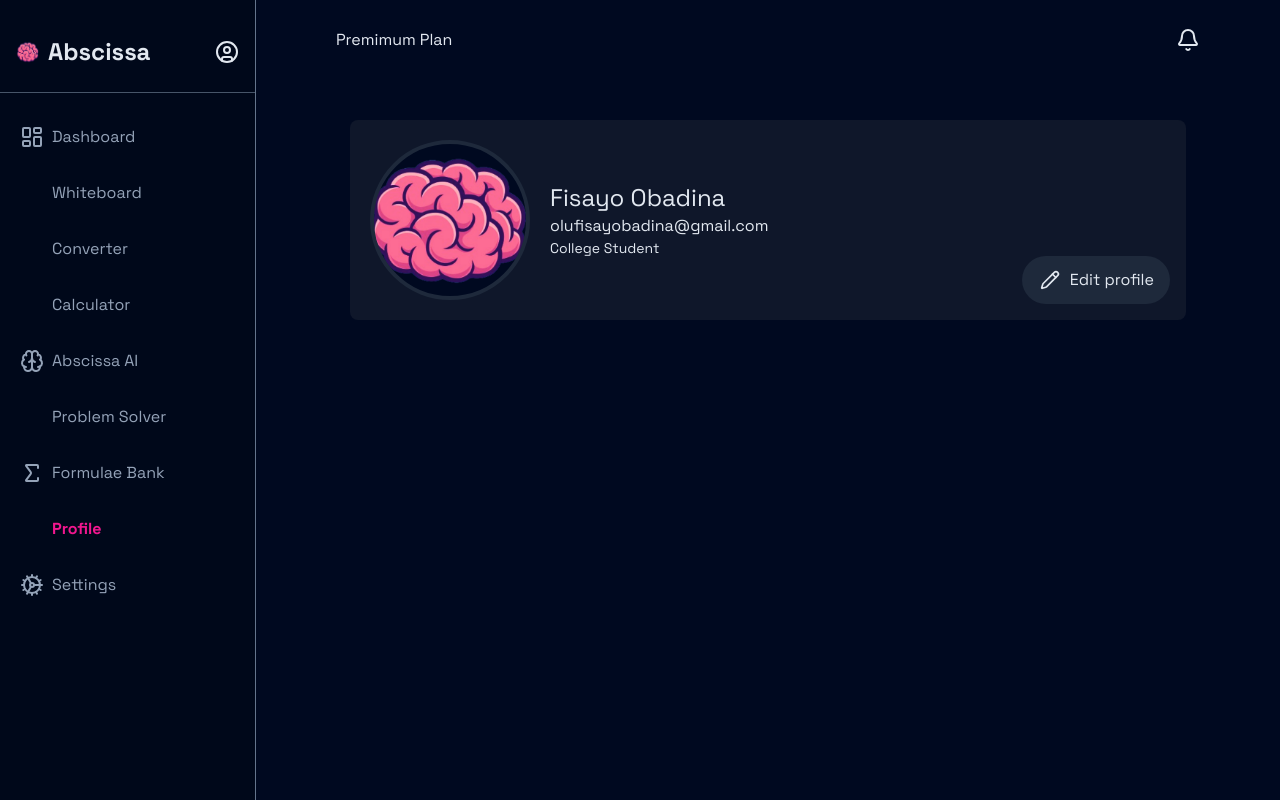
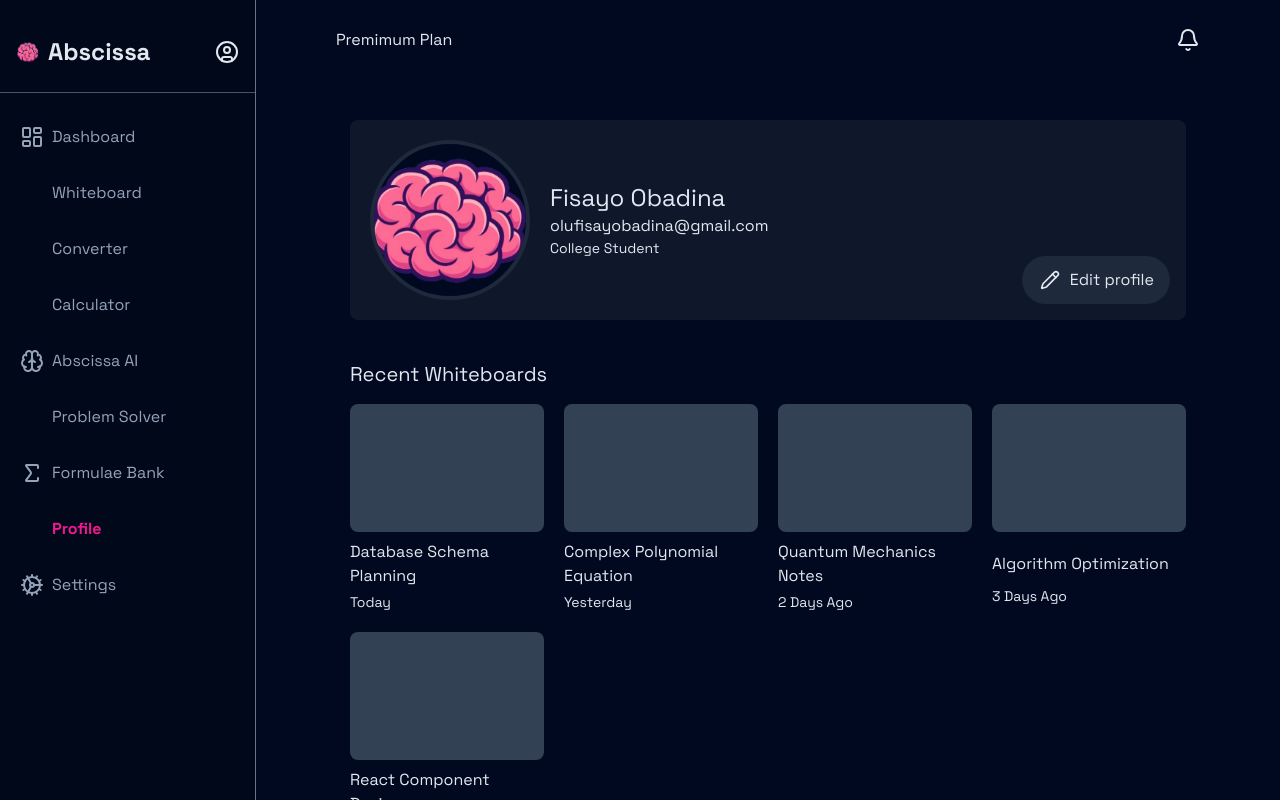
Before and after one commit to fisayo-dev/abscissa, a React (Vite) app in the folder frontend/: page /profile in a window 1280 px wide. Built offline with nearby package versions, Linux system fonts and the light colour scheme; some icons are missing.

Commit message:
created whiteboards display section for user profile

```diff
--- a/frontend/src/pages/Private/Profile.jsx
+++ b/frontend/src/pages/Private/Profile.jsx
@@ -1,11 +1,21 @@
-import { Pencil, Users} from "lucide-react";
+import { Pencil, Users } from "lucide-react";
 import { useState } from "react";
+import { Link } from "react-router-dom";
 
 const Profile = () => {
   const [userAlive, setUserAlive] = useState(true);
+  const sampleWhiteBoards = [
+    { title: "Database Schema Planning", date: "Today" },
+    { title: "Complex Polynomial Equation", date: "Yesterday" },
+    { title: "Quantum Mechanics Notes", date: "2 Days Ago" },
+    { title: "Algorithm Optimization", date: "3 Days Ago" },
+    { title: "React Component Design", date: "Last Week" },
+  ];
+
   return (
     <div className="mx-auto 2xl:w-2/3 w-11/12">
       <div className="mt-10">
+        <div className="grid gap-10">
           <div className="relative bg-slate-900 rounded-lg p-5">
             {/* Edit or view profile */}
             <div className="absolute bottom-4 right-4">
@@ -50,6 +60,21 @@ const Profile = () => {
               </div>
             </div>
           </div>
+          <div className="grid gap-4">
+            <h2 className="text-xl">Recent Whiteboards</h2>
+            <div className="grid grid-cols-1 sm:grid-cols-2 md:grid-cols-4 gap-5">
+              {sampleWhiteBoards.map((board,index) => (
+                <Link key={index} className="grid gap-2">
+                  <div className="h-48 md:h-32 bg-slate-700  hover:bg-slate-500 rounded-lg" />
+                  <div className="grid gap-1 ">
+                    <h2>{board.title}</h2>
+                    <p className="text-sm">{board.date}</p>
+                  </div>
+                </Link>
+              ))}
+            </div>
+          </div>
+        </div>
       </div>
     </div>
   );
```
Lines whose indentation alone changed are shown as unchanged.
